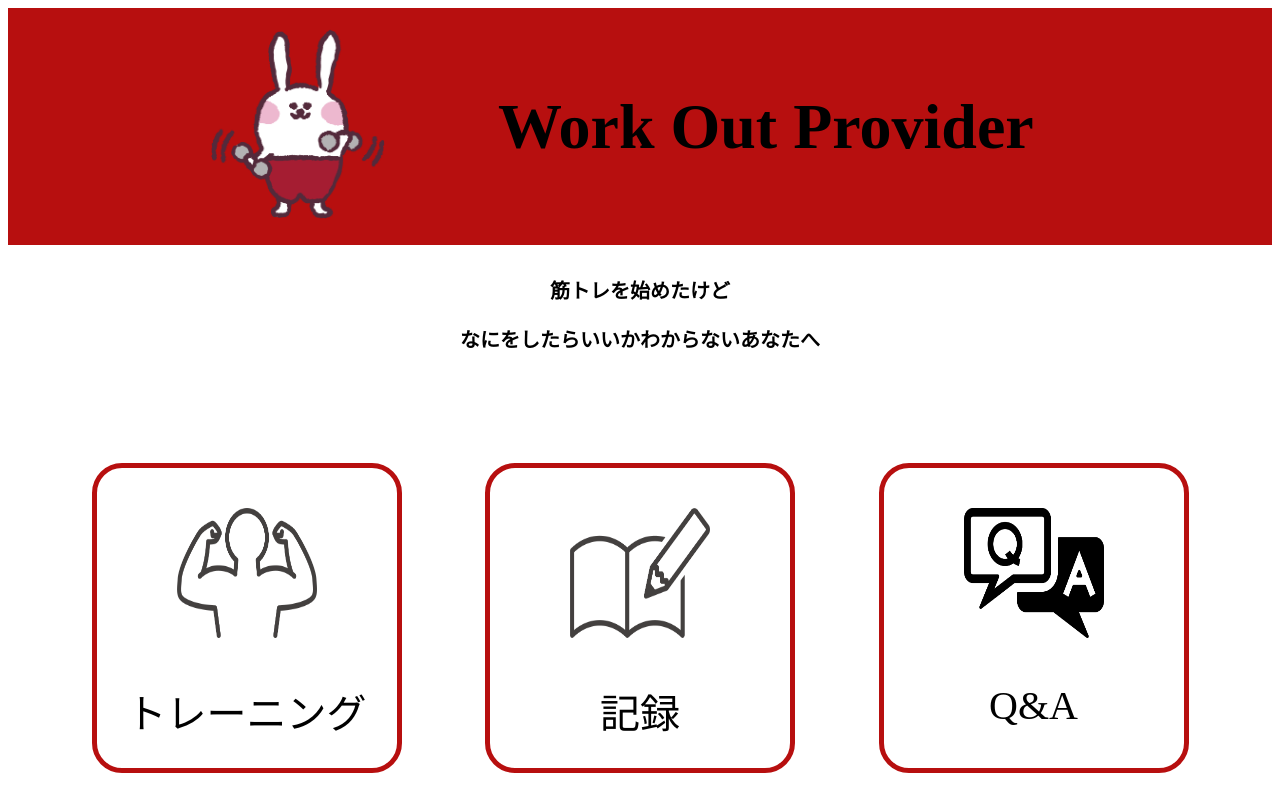
After one commit to IwatsukaYura/Work-Out, a PHP site: page /home.php in a window 1280 px wide. The commit adds this page. Run offline with PHP 8.4, Linux system fonts and the light colour scheme.

Commit message:
ホーム画面を作成しました。

```diff
--- /dev/null
+++ b/home.php
@@ -0,0 +1,41 @@
+<!DOCTYPE html>
+<html lang="ja">
+<head>
+  <meta charset="UTF-8">
+  <meta http-equiv="X-UA-Compatible" content="IE=edge">
+  <meta name="viewport" content="width=device-width, initial-scale=1.0">
+  <link rel="stylesheet" href="style.css">
+  <title>Document</title>
+</head>
+<body>
+  <header>
+    <a href="home.php"><img src="./images/logo.png" alt="ロゴの写真" class="logo-img"></a>
+    <h1>Work Out Provider</h1>
+  </header>
+  <div class="intro">
+    <p>筋トレを始めたけど</p>
+    <p>なにをしたらいいかわからないあなたへ</p>
+  </div>
+
+  <div class="contents">
+    <a href="select_work.php">
+      <div class="border-radius">
+        <img src="./images/body.png" alt="">
+        <p class="content">トレーニング</p>
+      </div>
+    </a>
+    <a href="">
+      <div class="border-radius">
+        <img src="./images/note.png" alt="">
+        <p class="content">記録</p>
+      </div>
+    </a>
+    <a href="question.php">
+      <div class="border-radius">
+        <img src="./images/Q&A.png" alt="">
+        <p class="content">Q&A</p>
+      </div>
+    </a>
+  </div>
+</body>
+</html>
--- a/login.php
+++ b/login.php
@@ -31,7 +31,7 @@
     if(empty($error)){
       $_SESSION['form'] = $form;
 
-      header('Location: select_work.php');
+      header('Location: home.php');
       exit();
     }
   }
--- a/style.css
+++ b/style.css
@@ -119,3 +119,45 @@ li img{
 .reverse {
   flex-direction: row-reverse;
 }
+
+.intro{
+  margin-top: 30px;
+}
+
+.intro p{
+  text-align: center;
+  font-size: 20px;
+  font-weight: bold;
+}
+
+.contents{
+  display: flex;
+  justify-content: space-evenly;
+  margin-top: 110px;
+}
+
+.border-radius {
+  border: 5px solid #B70F0F;
+  width: 300px;
+  height: 300px;
+  background-color: white;
+  border-radius: 30px;
+  color: black;
+  text-align: center;
+}
+
+.border-radius p{
+  font-size: 40px;
+}
+
+.border-radius img{
+  margin-top: 30px;
+  padding-top: 10px;
+  height: 130px;
+  width: 140px;
+  text-align: center;
+}
+
+a{
+  text-decoration: none;
+}
```
